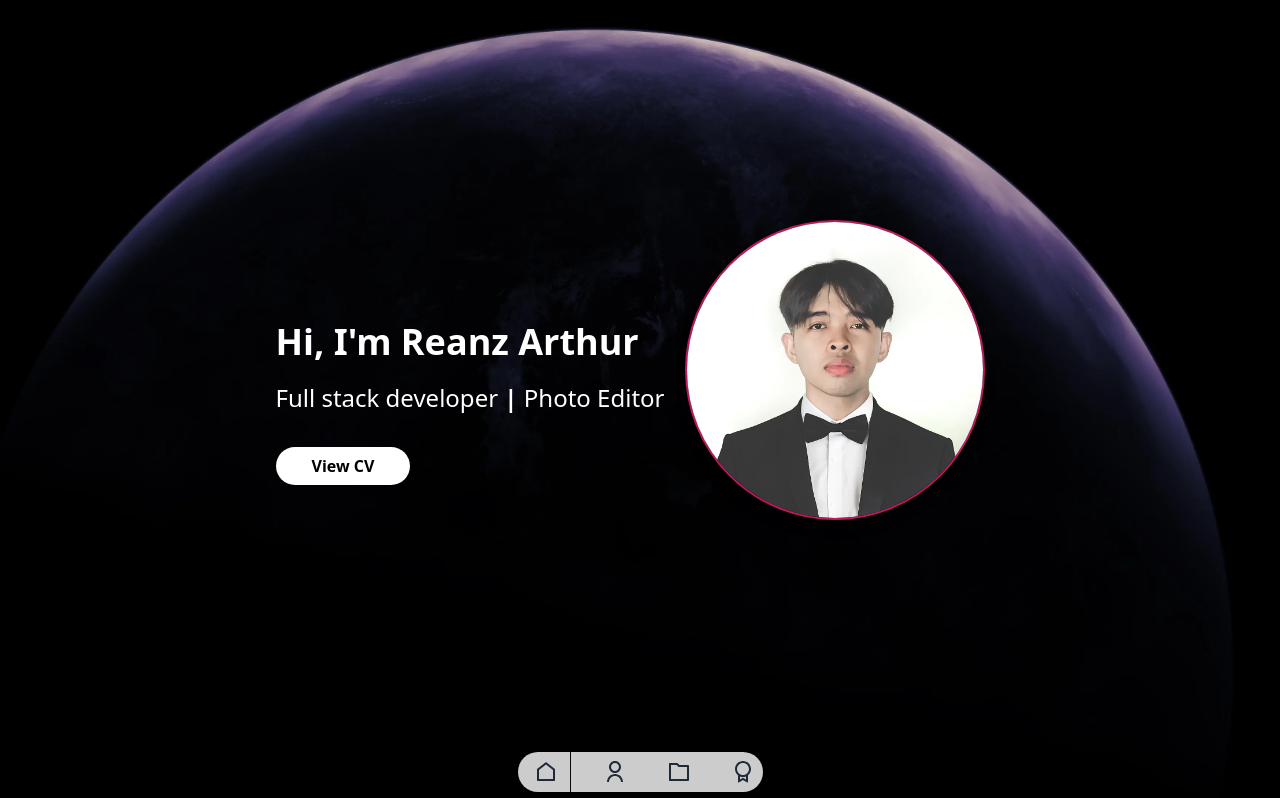
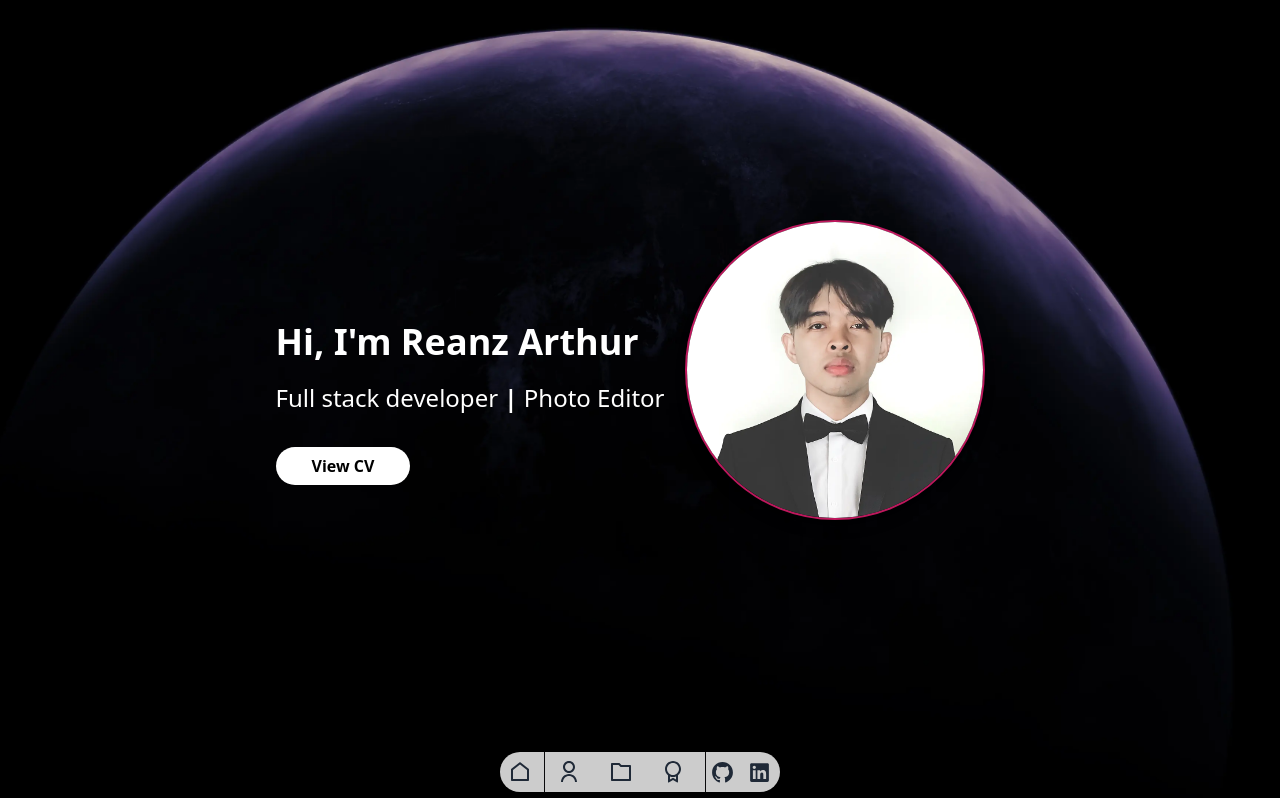
Before and after one commit to reqbahrf/MyPortfolio-react-app, a React (Vite) app: page / in a window 1280 px wide. Shown: the top 798 px of the page. Built offline with nearby package versions, Linux system fonts and the light colour scheme.

Commit message:
feat: Add social media links to NavigationBar and update styling

```diff
--- a/src/components/NavigationBar.tsx
+++ b/src/components/NavigationBar.tsx
@@ -1,5 +1,7 @@
 import {
   RiHomeLine,
+  RiGithubFill,
+  RiLinkedinBoxFill,
   RiUserLine,
   RiFolderLine,
   RiAwardLine,
@@ -11,40 +13,67 @@ const NavigationBar = () => {
       <div className='bg-white/80 backdrop-blur-lg w-[95dvw] md:w-auto rounded-full h-10'>
         <nav
           id='nav-links'
-          className='flex justify-center gap-2 sm:gap-4 md:gap-6 h-full'
+          className='flex justify-center gap-1 hover:gap-2 sm:gap-3 sm:hover:gap-4 md:hover:gap-5 h-full transition-all ease-in-out duration-300'
         >
           <a
             href='#Home'
-            className='relative group hover:text-pink-700 px-4 py-2 text-gray-800 flex items-center justify-center hover:scale-125 transition-all'
+            className='relative group px-2 py-2 text-gray-800 flex items-center justify-center hover:scale-125 transition-all ease-in-out duration-300 hover:px-6 hover:rounded-full hover:bg-pink-700 hover:text-white'
             title='Home'
           >
-            <RiHomeLine className='ri-home-line text-xl' />
+            <RiHomeLine className='text-xl' />
             <span className='nav-bar-text'>Home</span>
           </a>
-          <div className='border-r-zinc-950 border-r -ms-7'></div>
+          <div className='border-r-zinc-950 border-r -ms-2'></div>
           <a
             href='#About'
-            className='relative group hover:text-pink-700 px-2 py-2 text-gray-800 flex items-center justify-center hover:scale-125 transition-all'
+            className='relative group  pe-2 py-2 text-gray-800 flex items-center justify-center hover:scale-125 transition-all ease-in-out duration-300 hover:px-4 hover:rounded-full hover:bg-pink-700 hover:text-white'
             title='About'
           >
-            <RiUserLine className='ri-user-line text-xl' />
+            <RiUserLine className='text-xl' />
             <span className='nav-bar-text'>About</span>
           </a>
           <a
             href='#Project'
-            className='relative group hover:text-pink-700 px-2 py-2 text-gray-800 flex items-center justify-center hover:scale-125 transition-all'
+            className='relative group px-2 py-2 text-gray-800 flex items-center justify-center hover:scale-125 transition-all ease-in-out duration-300 hover:px-4 hover:rounded-full hover:bg-pink-700 hover:text-white'
             title='Projects'
           >
-            <RiFolderLine className='ri-folder-line text-xl' />
+            <RiFolderLine className=' text-xl' />
             <span className='nav-bar-text'>Projects</span>
           </a>
           <a
             href='#Certificates'
-            className='relative group hover:text-pink-700 px-2 py-2 text-gray-800 flex items-center justify-center hover:scale-125 transition-all'
+            className='relative group px-2 py-2 text-gray-800 flex items-center justify-center hover:scale-125 transition-all ease-in-out duration-300 hover:px-4 hover:rounded-full hover:bg-pink-700 hover:text-white'
             title='Certificates'
           >
-            <RiAwardLine className='ri-award-line text-xl' />
+            <RiAwardLine className='text-xl' />
             <span className='nav-bar-text'>Certificates</span>
+          </a>
+          <div className='border-r-zinc-950 border-r -me-2'></div>
+          <a
+            href='https://github.com/reqbahrf'
+            target='_blank'
+            rel='noopener noreferrer'
+            className='relative group py-2 text-gray-800 flex items-center justify-center hover:scale-125 transition-all ease-in-out duration-300 hover:px-4 hover:rounded-full hover:bg-pink-700 hover:text-white'
+            title='Github'
+          >
+            <RiGithubFill
+              size={25}
+              className=' text-xl'
+            />
+            <span className='nav-bar-text'>Github</span>
+          </a>
+          <a
+            href='https://www.linkedin.com/in/reanz-arthur-monera-b20b89350'
+            target='_blank'
+            rel='noopener noreferrer'
+            className='relative group py-2 pe-2 text-gray-800 flex items-center justify-center hover:scale-125 transition-all ease-in-out duration-300 hover:px-4 hover:rounded-full hover:bg-pink-700 hover:text-white'
+            title='Linkedin'
+          >
+            <RiLinkedinBoxFill
+              size={25}
+              className=' text-xl'
+            />
+            <span className='nav-bar-text'>Linkedin</span>
           </a>
         </nav>
       </div>
```
